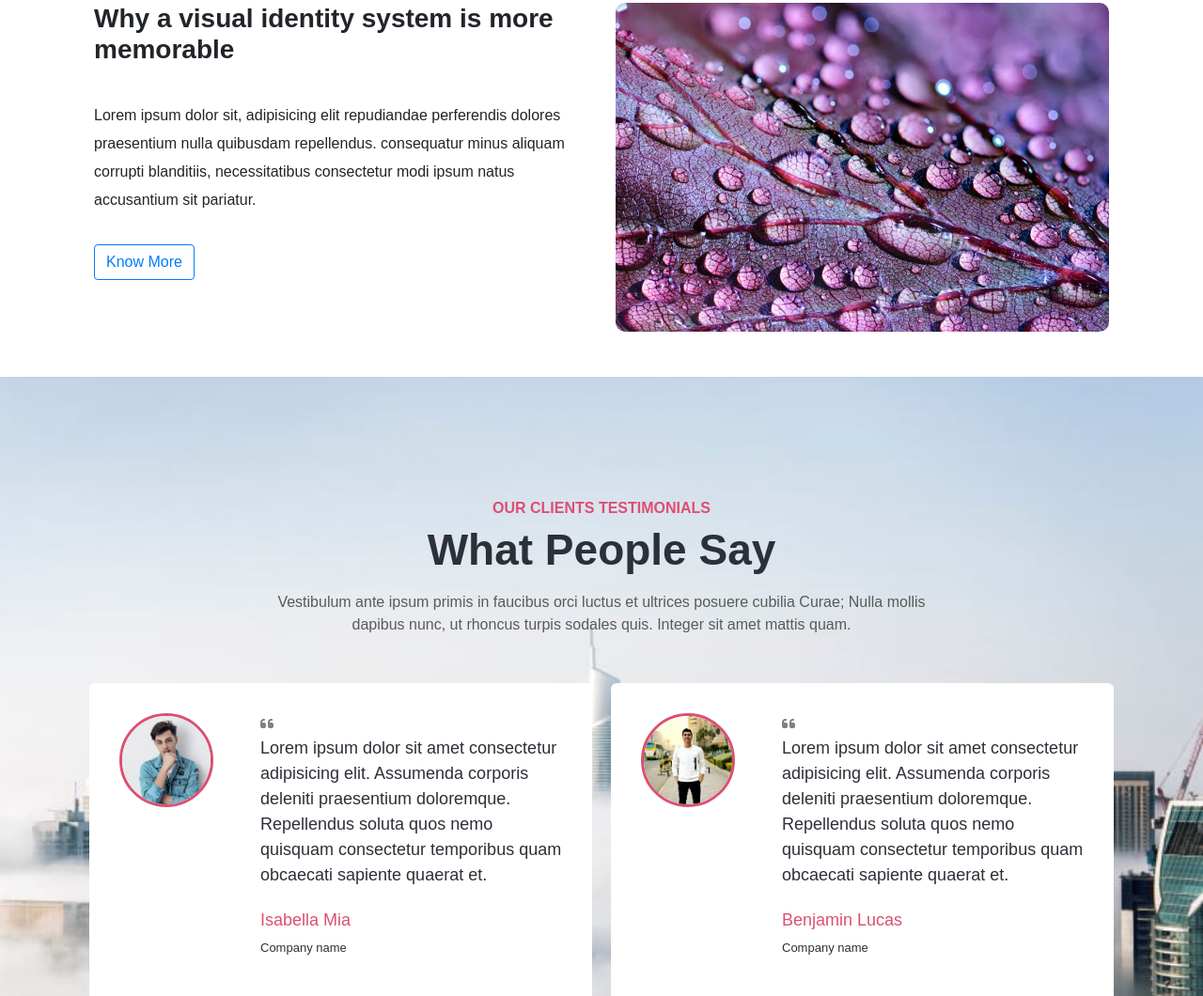
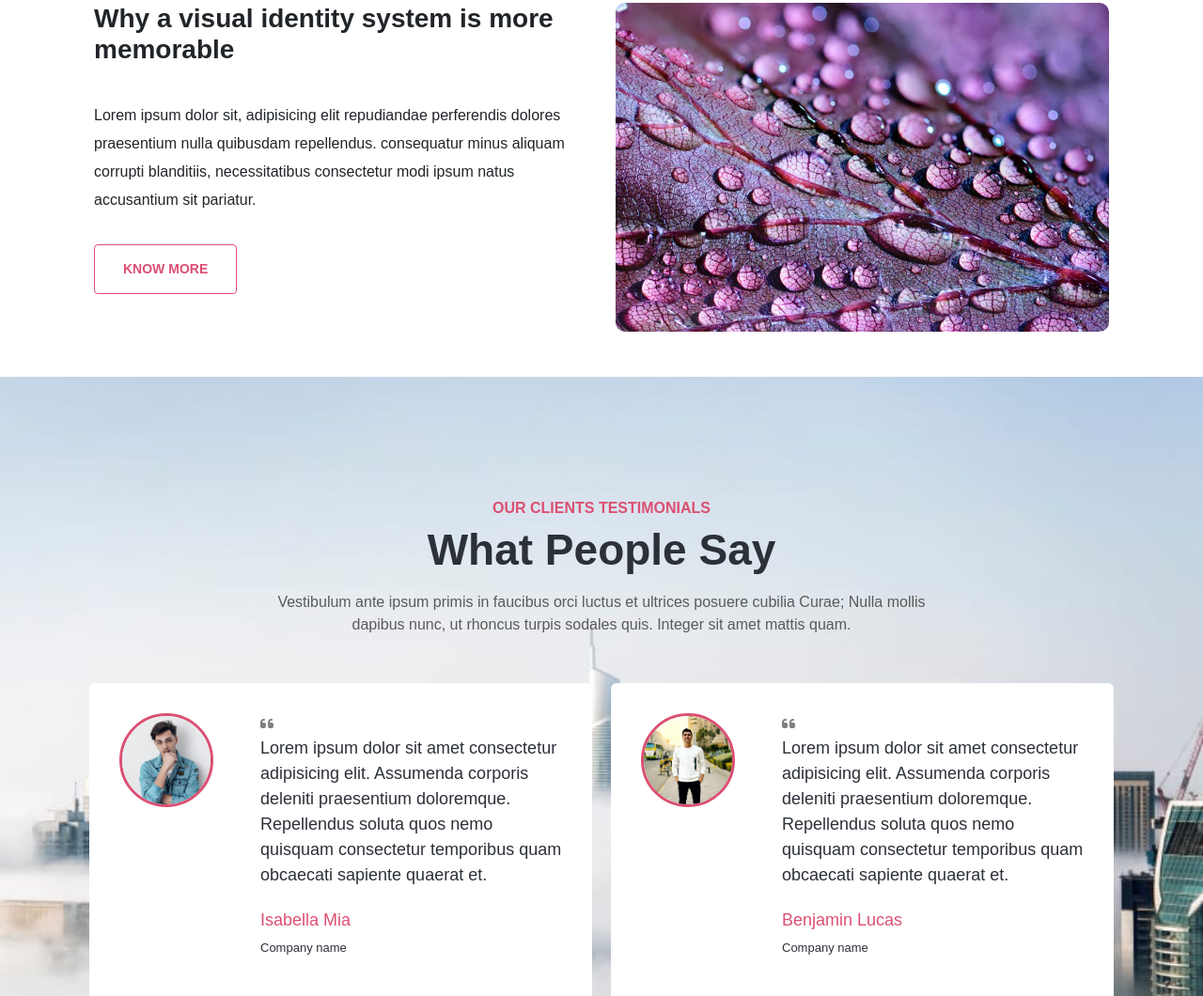
Before and after one commit to tuilahieu/cyber_masterwork, a plain HTML site: page index.html in a window 1280 px wide. Shown: the part 4280-5340 px from the top of the page at 94% size. Drawn offline with nearby package versions, Linux system fonts and the light colour scheme.

Commit message:
Update index.html

```diff
--- a/index.html
+++ b/index.html
@@ -1135,5 +1135,12 @@
         document.getElementById("myBody").classList.toggle("dark");
       };
     </script>
+    <script>
+      document
+        .querySelectorAll("a.btn.btn-outline-primary.theme-button")
+        .forEach((el) => {
+          el.classList.add("custom-button");
+        });
+    </script>
   </body>
 </html>
```
